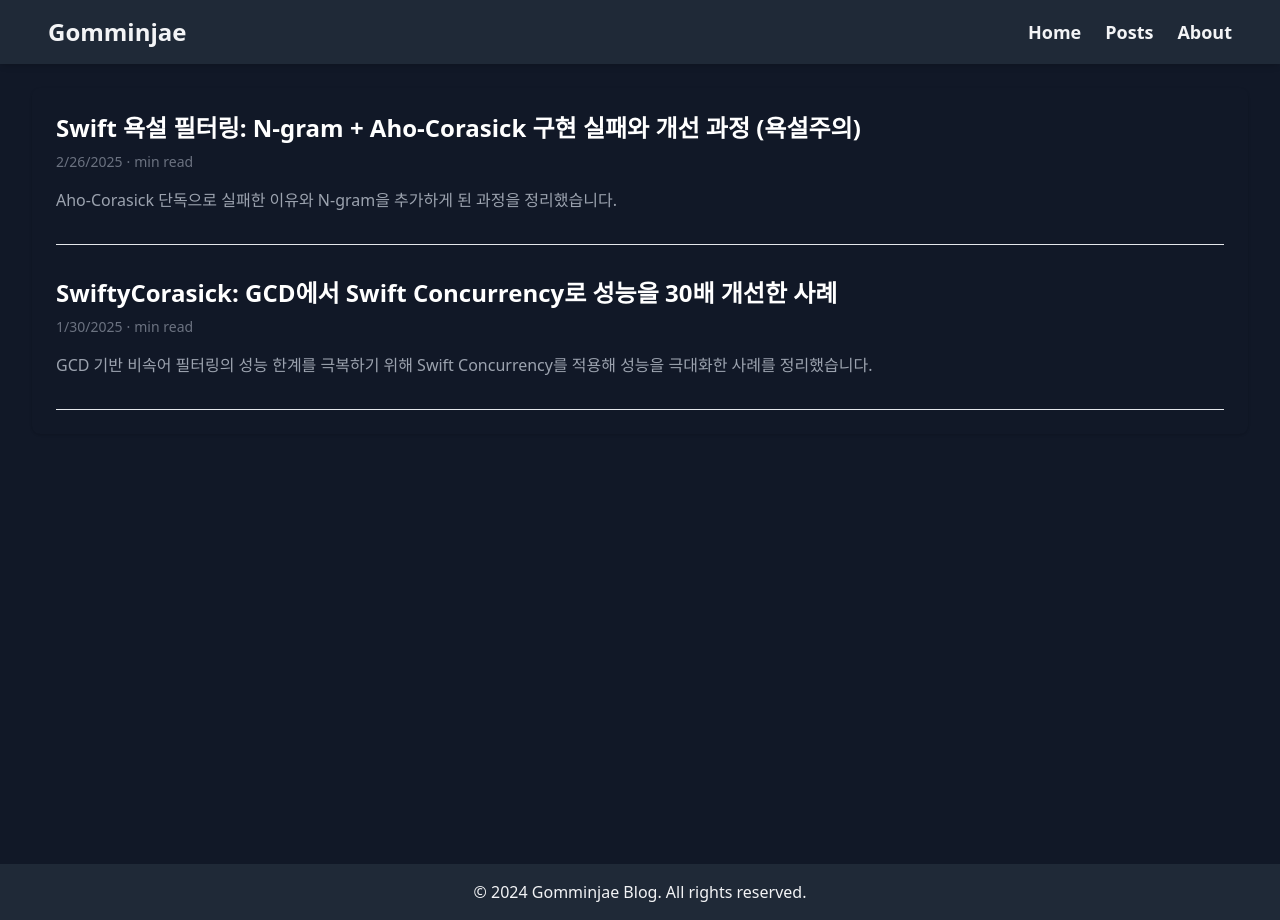
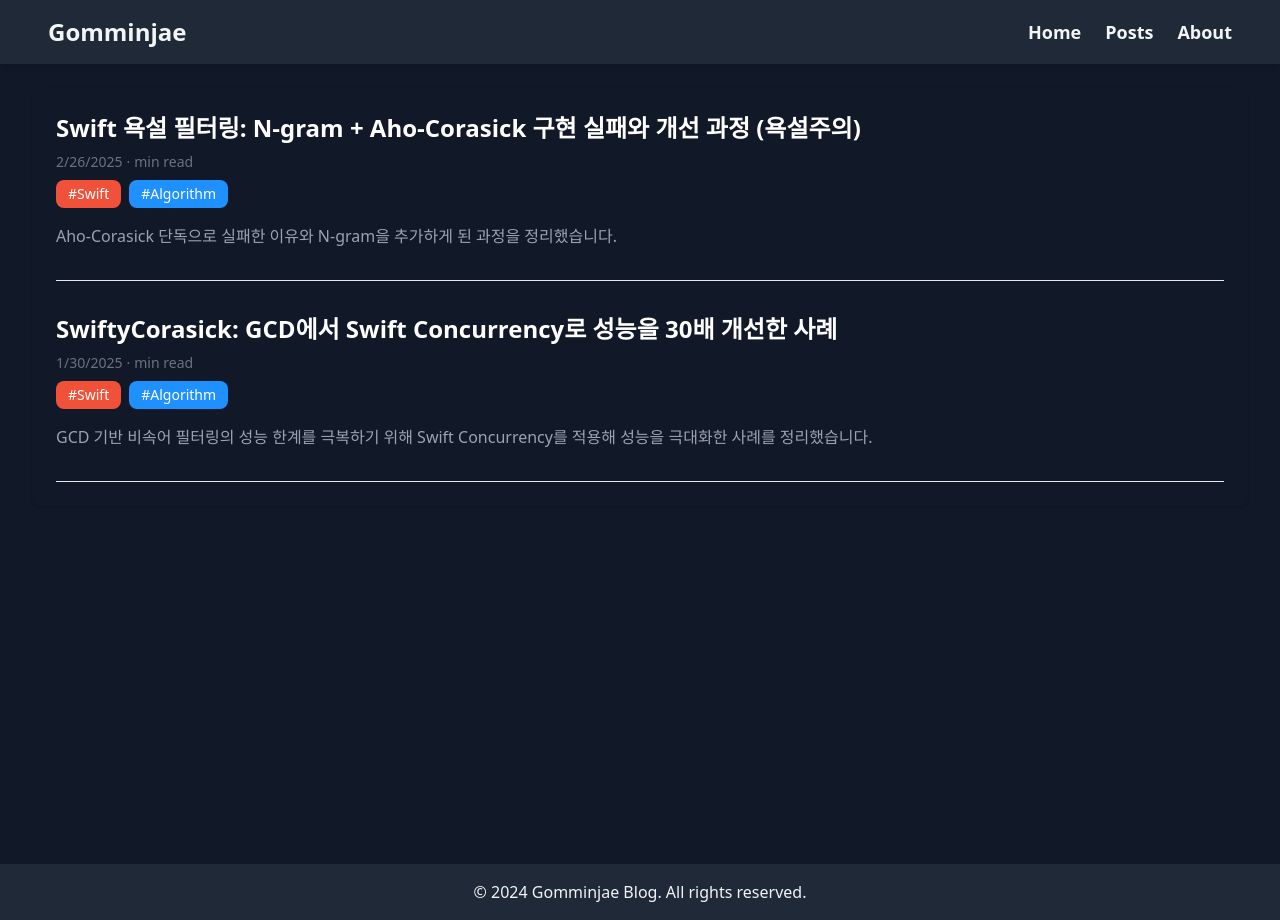
Before and after one commit to gomminjae/gomminjae-blog, a Next.js app: page / in a window 1280 px wide. Built offline with nearby package versions, Linux system fonts and the light colour scheme.

Commit message:
Feat: tagList [예약 푸쉬 테스트]

```diff
--- a/package.json
+++ b/package.json
@@ -25,7 +25,8 @@
     "remark-highlight.js": "^7.0.1",
     "remark-html": "^16.0.1",
     "remark-rehype": "^11.1.1",
-    "three": "^0.172.0"
+    "three": "^0.172.0",
+    "zustand": "^5.0.3"
   },
   "devDependencies": {
     "@types/node": "^20",
--- a/posts/Corasick2.md
+++ b/posts/Corasick2.md
@@ -2,6 +2,7 @@
 title: "Swift 욕설 필터링: N-gram + Aho-Corasick 구현 실패와 개선 과정 (욕설주의)"
 date: "2025-02-26"
 description: "Aho-Corasick 단독으로 실패한 이유와 N-gram을 추가하게 된 과정을 정리했습니다."
+tag: ["Swift","Algorithm"]
 ---
 ## 목표
 Swift에서 **욕설 필터링 시스템**을 구현하면서 겪은 **실패 사례**와 **해결 과정**을 기록합니다.
--- a/posts/SwiftyCorasick.md
+++ b/posts/SwiftyCorasick.md
@@ -2,6 +2,7 @@
 title: "SwiftyCorasick: GCD에서 Swift Concurrency로 성능을 30배 개선한 사례"
 date: "2025-01-30"
 description: "GCD 기반 비속어 필터링의 성능 한계를 극복하기 위해 Swift Concurrency를 적용해 성능을 극대화한 사례를 정리했습니다."
+tag: ["Swift","Algorithm"]
 ---
 ### 개요 및 기술 선정 이유
 
--- /dev/null
+++ b/src/app/components/BlogList.tsx
@@ -0,0 +1,62 @@
+"use client"; // 클라이언트 컴포넌트 지정
+
+import Link from "next/link";
+import useTagStore from "@/lib/store/useTagStore";
+
+export default function BlogList({ posts }: { posts: any[] }) {
+    const { getTagColor, addTagColor } = useTagStore(); // Zustand 사용
+
+    return (
+        <div className="min-h-screen bg-gradient-to-br">
+            <main className="max-w-7xl mx-auto py-6 sm:px-6 lg:px-8">
+                <div className="bg-gradient-to-t overflow-hidden shadow rounded-lg">
+                    <div className="px-4 py-5 sm:p-6">
+                        <div className="space-y-8">
+                            {posts.map((post) => (
+                                <div key={post.slug} className="border-b pb-8">
+                                    {/* 제목 */}
+                                    <h2 className="text-2xl font-semibold text-white">
+                                        <Link href={`/article/${post.slug}`} className="hover:text-blue-500">
+                                            {post.metadata.title}
+                                        </Link>
+                                    </h2>
+
+                                    {/* 날짜 & 읽기 시간 */}
+                                    <div className="mt-2 flex items-center text-sm text-gray-500">
+                                        <time dateTime={post.metadata.date}>
+                                            {new Date(post.metadata.date).toLocaleDateString()}
+                                        </time>
+                                        <span className="mx-1">·</span>
+                                        <span>{post.metadata.readingTime} min read</span>
+                                    </div>
+
+                                    {/* 태그 리스트 */}
+                                    <div className="mt-2 flex flex-wrap gap-2">
+                                        {post.metadata.tag?.map((tag: string) => {
+                                            addTagColor(tag); // Zustand 태그 색상 추가
+                                            return (
+                                                <span
+                                                    key={tag}
+                                                    className="px-3 py-1 text-sm font-medium rounded-lg"
+                                                    style={{
+                                                        backgroundColor: getTagColor(tag),
+                                                        color: "#fff",
+                                                    }}
+                                                >
+                                                    #{tag}
+                                                </span>
+                                            );
+                                        })}
+                                    </div>
+
+                                    {/* 설명 */}
+                                    <p className="mt-4 text-gray-400">{post.metadata.description}</p>
+                                </div>
+                            ))}
+                        </div>
+                    </div>
+                </div>
+            </main>
+        </div>
+    );
+}
--- a/src/app/page.tsx
+++ b/src/app/page.tsx
@@ -1,38 +1,8 @@
 import { getAllPosts } from "@/lib/markdown";
-import Link from "next/link";
+import BlogList from "./components/BlogList";
 
 export default function HomePage() {
-  const posts = getAllPosts();
+  const posts = getAllPosts(); // 서버에서 Markdown 파일 읽기
 
-  return (
-    <div className="min-h-screen bg-gradient-to-br">
-      {/* Header Section */}
-
-      {/* Main Content */}
-      <main className="max-w-7xl mx-auto py-6 sm:px-6 lg:px-8">
-        <div className="bg-gradient-to-t overflow-hidden shadow rounded-lg">
-          <div className="px-4 py-5 sm:p-6">
-            {/* Article List */}
-            <div className="space-y-8">
-              {posts.map((post) => (
-                <div key={post.slug} className="border-b pb-8">
-                  <h2 className="text-2xl font-semibold text-white">
-                    <Link href={`/article/${post.slug}`} className="hover:text-blue-500">{post.metadata.title}</Link>
-                  </h2>
-                  <div className="mt-2 flex items-center text-sm text-gray-500">
-                    <time dateTime={post.metadata.date}>
-                      {new Date(post.metadata.date).toLocaleDateString()}
-                    </time>
-                    <span className="mx-1">·</span>
-                    <span>{post.metadata.readingTime} min read</span>
-                  </div>
-                  <p className="mt-4 text-gray-400">{post.metadata.description}</p>
-                </div>
-              ))}
-            </div>
-          </div>
-        </div>
-      </main>
-    </div>
-  );
+  return <BlogList posts={posts} />;
 }
--- /dev/null
+++ b/src/lib/Store/useTagStore.ts
@@ -0,0 +1,36 @@
+"use client";
+
+import { create } from "zustand";
+
+interface TagStore {
+    tagColors: Record<string, string>; // 태그 이름 -> 배경색
+    getTagColor: (tag: string) => string; // 태그의 색상을 가져옴
+    addTagColor: (tag: string) => void; // 태그가 없으면 새로운 색상을 추가
+}
+
+const useTagStore = create<TagStore>((set, get) => ({
+    // 태그별 색상 초기값
+    tagColors: {
+        "Next.js": "#0070f3",
+        "Swift": "#F05138",
+        "Algorithm": "#1E90FF",
+    },
+
+    // 태그 색상을 가져오는 함수 (없으면 자동 생성)
+    getTagColor: (tag) => {
+        const state = get();
+        return state.tagColors[tag] || state.addTagColor(tag);
+    },
+
+    // 새로운 태그가 추가될 경우 랜덤 색상 부여
+    addTagColor: (tag) =>
+        set((state) => {
+            if (!state.tagColors[tag]) {
+                const newColor = `#${Math.floor(Math.random() * 16777215).toString(16)}`;
+                return { tagColors: { ...state.tagColors, [tag]: newColor } };
+            }
+            return state;
+        }),
+}));
+
+export default useTagStore;
```
Also changed, not shown: 1 other file (tests, documents, lock files or other folders).
